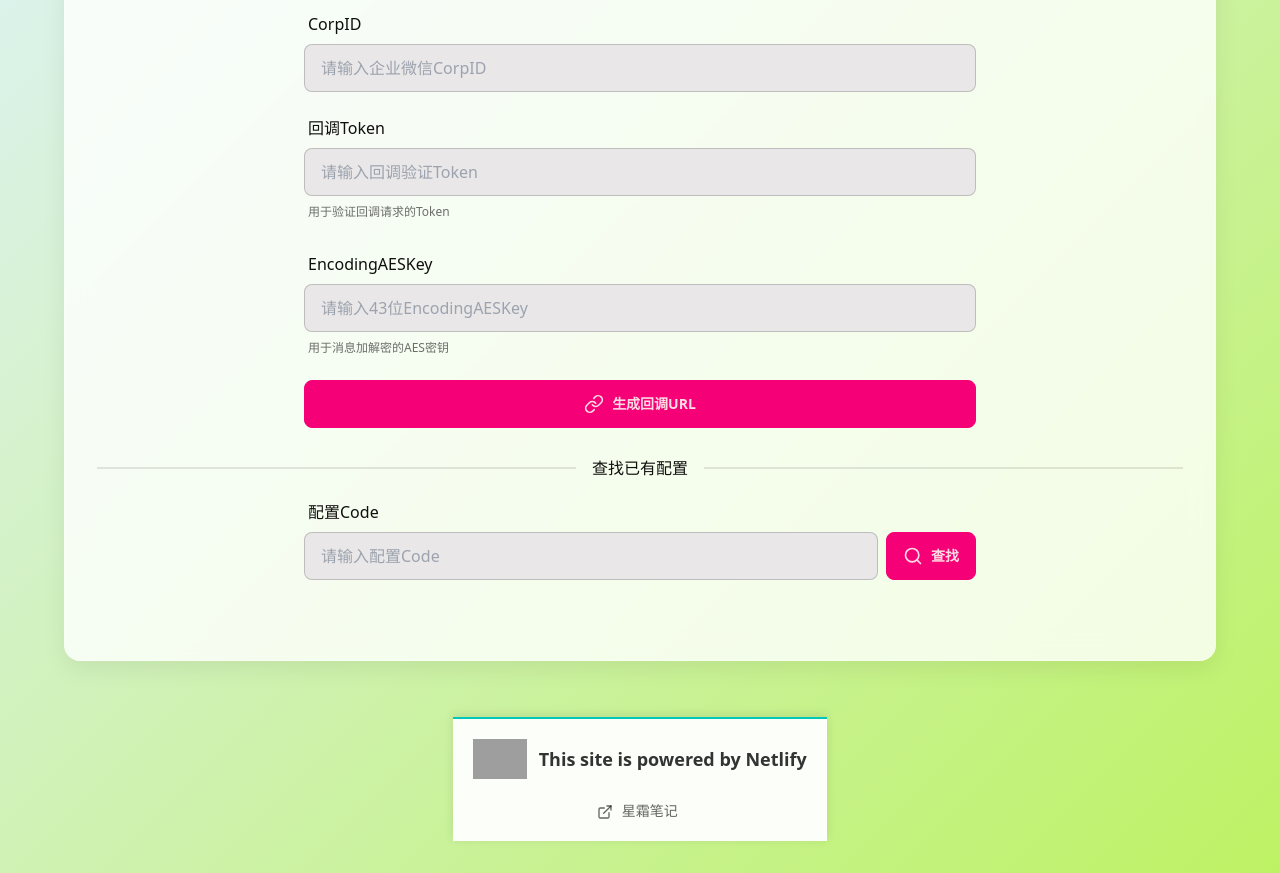
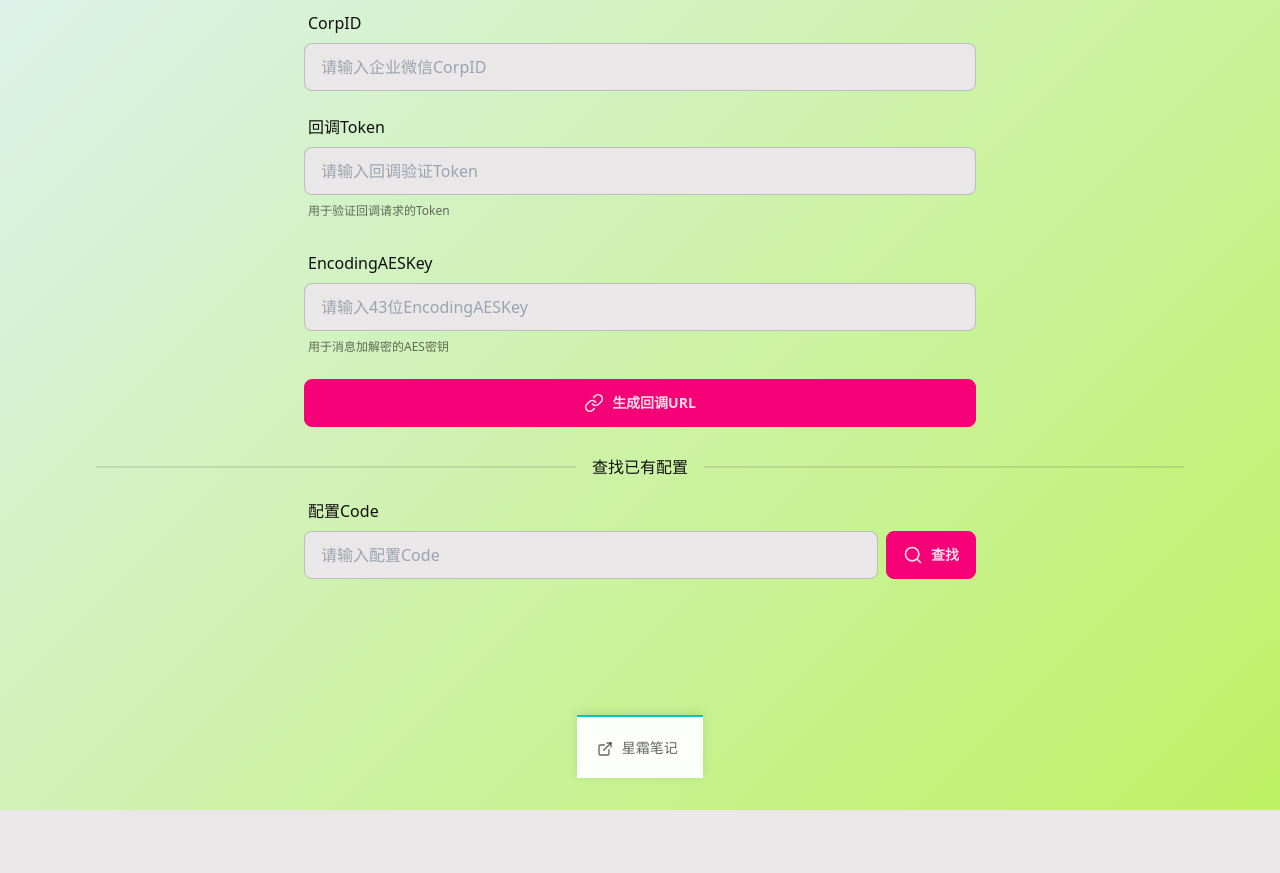
Before and after one commit to xiaobaiweinuli/qywx-push, a website: page public/index.html in a window 1280 px wide. Shown: the part 303-1176 px from the top of the page. After the commit the page ends 1113 px from the top, so only its background shows below. Drawn offline with nearby package versions, Linux system fonts and the light colour scheme; grey boxes are pictures that could not be loaded.

Commit message:
Update index.html

```diff
--- a/public/index.html
+++ b/public/index.html
@@ -13,7 +13,7 @@
     <!-- GSAP -->
     <script src="https://cdnjs.cloudflare.com/ajax/libs/gsap/3.12.2/gsap.min.js"></script>
     <style>
-        .glass-card {
+        。glass-card {
             background: rgba(255, 255, 255, 0.8);
             backdrop-filter: blur(12px);
             border-radius: 1rem;
@@ -196,18 +196,6 @@
                border-top: 2px solid #00C7B7;
                box-shadow: 0 -2px 10px rgba(0,0,0,0.1);
                margin-top: 40px;">
-    <!-- Netlify Badge - 显眼位置 -->
-    <div style="margin-bottom: 15px;">
-        <a href="https://www.netlify.com" target="_blank" rel="noopener noreferrer"
-           style="display: inline-flex; align-items: center; gap: 12px; text-decoration: none;">
-            <img src="https://www.netlify.com/v3/img/components/netlify-color-accent.svg"
-                 alt="Deploys by Netlify"
-                 style="height: 40px;" />
-            <span style="color: #333; font-size: 18px; font-weight: 600;">
-                This site is powered by Netlify
-            </span>
-        </a>
-    </div>
 
     <!-- 你的原有链接 -->
     <p style="color: rgba(0,0,0,0.6); font-size: 14px; margin: 0;">
@@ -216,7 +204,7 @@
     </p>
 </footer>
 
-    <script src="/public/script-complete.js"></script>
+    <script src="/script-complete.js"></script>
     <script>
         lucide.createIcons();
     </script>
```
